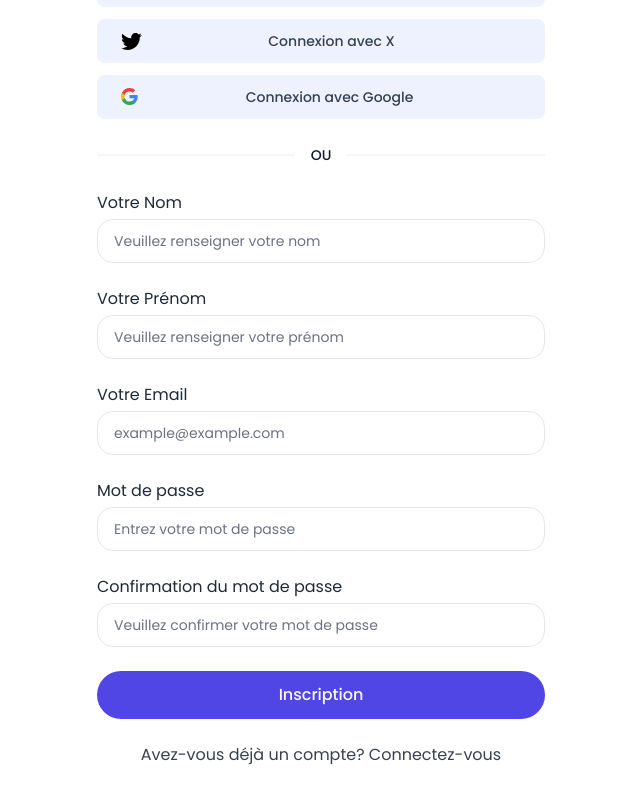
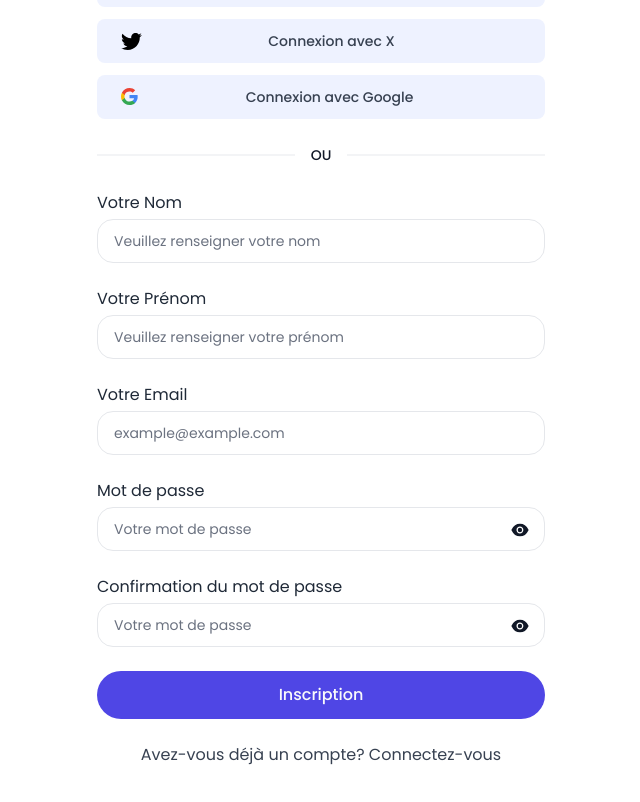
Before and after one commit to Harry8679/NicoCageFront, a React (Create React App) app: page /signup in a window 1280 px wide. Shown: the part 372-1174 px from the top of the page, without its empty margins (319-959 px from the left). Built offline with nearby package versions, Linux system fonts and the light colour scheme.

Commit message:
button to see Password visible or not for register page

```diff
--- a/src/containers/PageSignUp/PageSignUp.tsx
+++ b/src/containers/PageSignUp/PageSignUp.tsx
@@ -1,4 +1,4 @@
-import React, { FC } from "react";
+import React, { FC, useState } from "react";
 import facebookSvg from "images/Facebook.svg";
 import twitterSvg from "images/Twitter.svg";
 import googleSvg from "images/Google.svg";
@@ -6,6 +6,8 @@ import { Helmet } from "react-helmet";
 import Input from "shared/Input/Input";
 import ButtonPrimary from "shared/Button/ButtonPrimary";
 import { Link } from "react-router-dom";
+import { AiFillEye } from "react-icons/ai";
+import { AiFillEyeInvisible } from "react-icons/ai";
 
 export interface PageSignUpProps {
   className?: string;
@@ -30,6 +32,11 @@ const loginSocials = [
 ];
 
 const PageSignUp: FC<PageSignUpProps> = ({ className = "" }) => {
+  const [showPassword, setShowPassword] = useState<Boolean>(false);
+
+  const togglePassword = () => {
+    setShowPassword(!showPassword);
+  };
   return (
     <div className={`nc-PageSignUp  ${className}`} data-nc-id="PageSignUp">
       <Helmet>
@@ -79,13 +86,21 @@ const PageSignUp: FC<PageSignUpProps> = ({ className = "" }) => {
               <span className="text-neutral-800 dark:text-neutral-200">Votre Email</span>
               <Input type="email" placeholder="example@example.com" className="mt-1" />
             </label>
-            <label className="block">
+            <label className="block input-container">
               <span className="flex justify-between items-center text-neutral-800 dark:text-neutral-200">Mot de passe</span>
-              <Input type="password" placeholder="Entrez votre mot de passe" className="mt-1" />
+              <Input type={showPassword ? 'text':'password'} placeholder="Votre mot de passe" className="mt-1" />
+              <div className="icon" onClick={togglePassword}>
+                {showPassword ? <AiFillEyeInvisible size={20} /> : <AiFillEye size={20} />}
+              </div>
+              {/* <Input type="password" placeholder="Entrez votre mot de passe" className="mt-1" /> */}
             </label>
-            <label className="block">
+            <label className="block input-container">
               <span className="flex justify-between items-center text-neutral-800 dark:text-neutral-200">Confirmation du mot de passe</span>
-              <Input type="password" placeholder="Veuillez confirmer votre mot de passe" className="mt-1" />
+              <Input type={showPassword ? 'text':'password'} placeholder="Votre mot de passe" className="mt-1" />
+              <div className="icon" onClick={togglePassword}>
+                {showPassword ? <AiFillEyeInvisible size={20} /> : <AiFillEye size={20} />}
+              </div>
+              {/* <Input type="password" placeholder="Veuillez confirmer votre mot de passe" className="mt-1" /> */}
             </label>
             <ButtonPrimary type="submit">Inscription</ButtonPrimary>
           </form>
```
